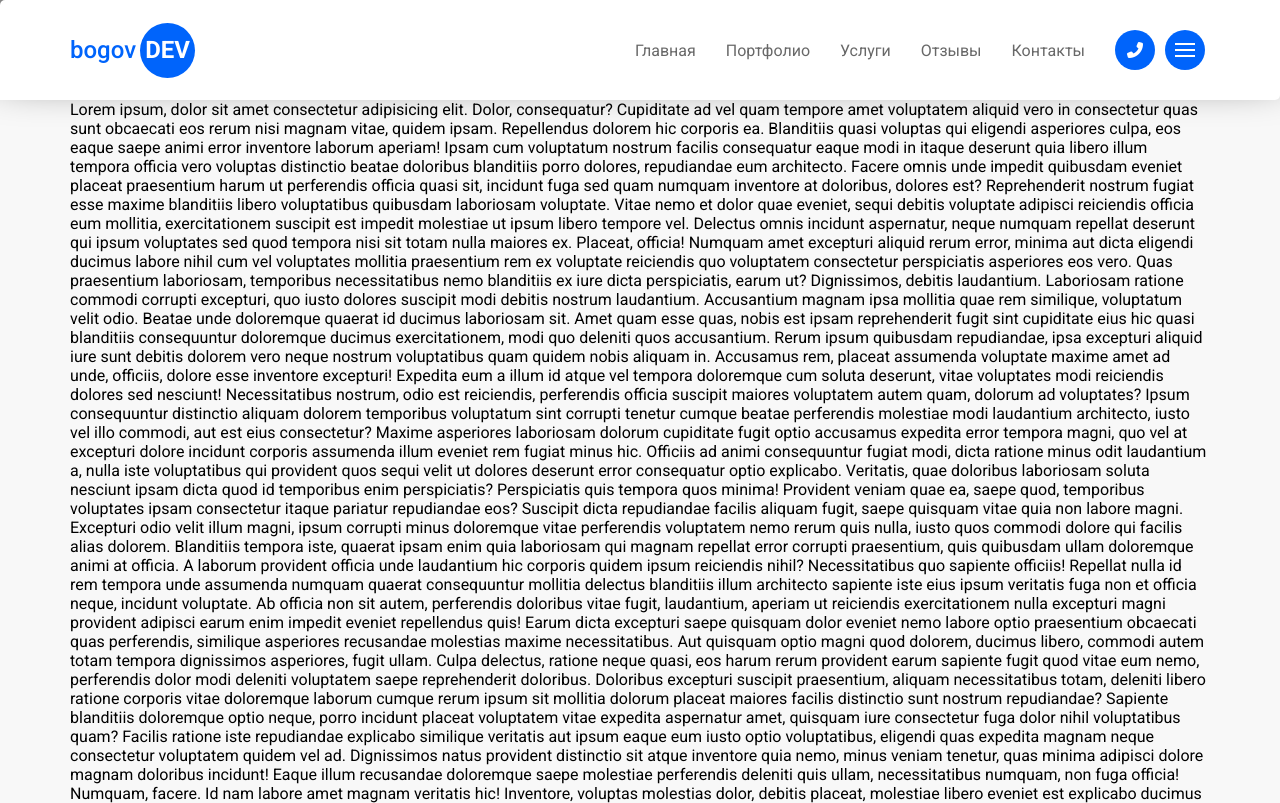
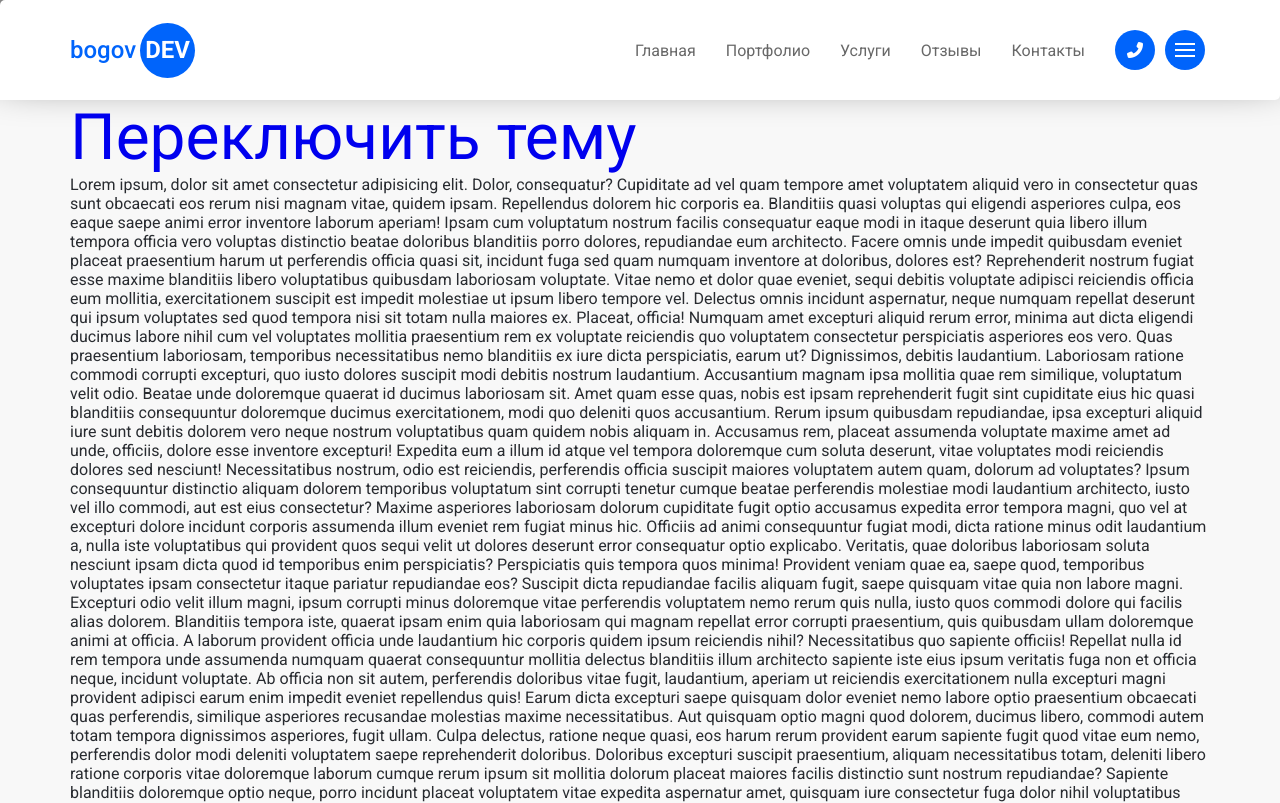
Before and after one commit to avavion/bogovDEV, a plain HTML site: page index.html in a window 1280 px wide. Shown: the top 803 px of the page. Drawn offline with Linux system fonts and the light colour scheme.

Commit message:
Added test switch theme button

```diff
--- a/index.html
+++ b/index.html
@@ -45,7 +45,11 @@
         </div>
       </div>
     </header>
-
+    <main class="main" id="main">
+      <div class="container">
+        <a href="#" id="toggleTheme" style="font-size: 4em;">Переключить тему</a>
+      </div>
+    </main>
     <footer class="footer" id="footer">
       <div class="container">
         Lorem ipsum, dolor sit amet consectetur adipisicing elit. Dolor, consequatur? Cupiditate ad vel quam tempore amet voluptatem aliquid vero in consectetur quas sunt obcaecati eos rerum nisi magnam vitae, quidem ipsam. Repellendus
--- a/scss/style.scss
+++ b/scss/style.scss
@@ -15,6 +15,7 @@
   --color-background: #f8f8f8;
   --color-shadow: #000000;
   --color-circle: #ffffff;
+  --color-text: #282b30;
 }
 
 .theme-dark {
@@ -23,6 +24,7 @@
   --color-secondary: #171a1f;
   --color-background: #282b30;
   --color-shadow: none;
+  --color-text: #ffffff;
 }
 
 :root {
@@ -96,6 +98,7 @@ body {
   font-size: var(--font-size);
   font-family: var(--font-family);
   background-color: var(--color-background);
+  color: var(--color-text);
 }
 
 // SECTIONS
```
Also changed, not shown: css/style.css, 1 other file.
